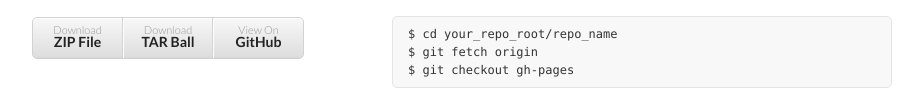
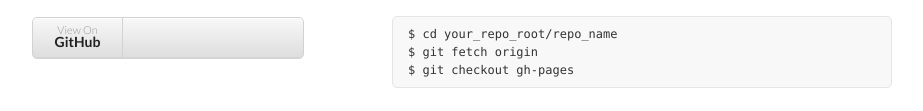
Before and after one commit to bywong/lifenotes, a plain HTML site: page index.html in a window 1280 px wide. Shown: the part 184-295 px from the top of the page, without its empty margins (178-1101 px from the left). Drawn offline with Linux system fonts and the light colour scheme.

Commit message:
Update index.html

```diff
--- a/index.html
+++ b/index.html
@@ -22,8 +22,6 @@
 
 
         <ul>
-          <li><a href="https://github.com/bywong/lifenotes/zipball/master">Download <strong>ZIP File</strong></a></li>
-          <li><a href="https://github.com/bywong/lifenotes/tarball/master">Download <strong>TAR Ball</strong></a></li>
           <li><a href="https://github.com/bywong/lifenotes">View On <strong>GitHub</strong></a></li>
         </ul>
       </header>
```
